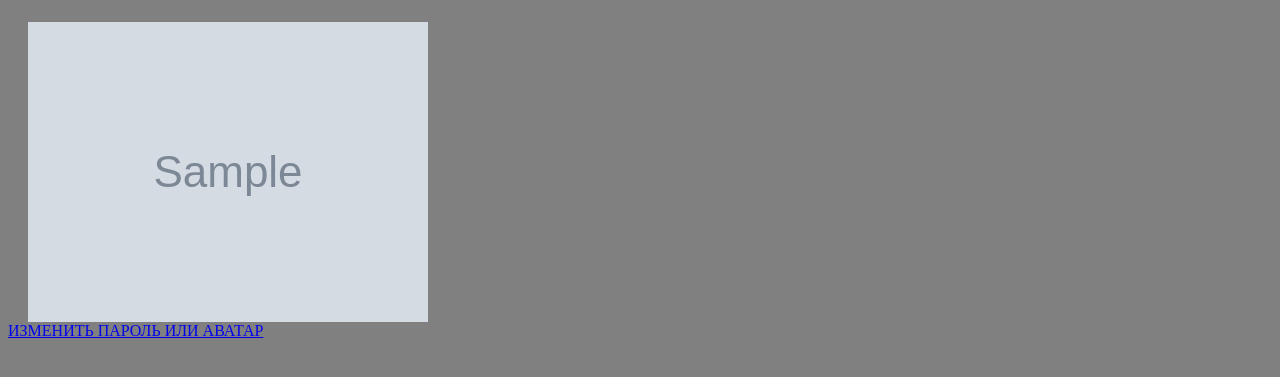
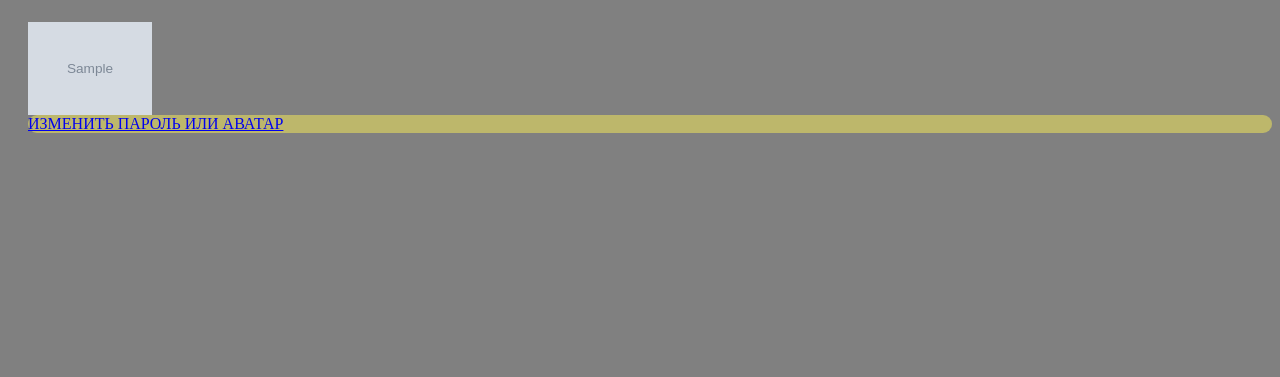
Before and after one commit to Troy4510/dsc, a Python web app: template app/templates/user.html in a window 1280 px wide. Shown: the part 58-435 px from the top of the page. Run offline with Jinja, Linux system fonts and the light colour scheme; the template is opened without the code that fills it: most values are stand-ins (such as "Sample title", 1, 10 or a date in 2020); grey boxes marked "Sample" are stand-in pictures.

Commit message:
dsc-29 css

```diff
--- a/app/templates/user.html
+++ b/app/templates/user.html
@@ -16,7 +16,7 @@
 
     <div class="avatar">
     {%if avatar %}
-    <img src={{url_for('static', filename='avatars/' + avatar)}} alt="default">
+    <img src={{url_for('static', filename='avatars/' + avatar)}} style="width: 10%; height: auto;" alt="default">
     {% endif %}
     <br>
 
@@ -26,6 +26,7 @@
     {% endif %}
     </div>
     </div>
+    <div class="header">
     <a href = "/user_editing/" /a> ИЗМЕНИТЬ ПАРОЛЬ ИЛИ АВАТАР
-
+    </div>
 </body>
```
Also changed, not shown: app/static/avatars/2025_08_22_13_00_11_4479.jpg (added).
